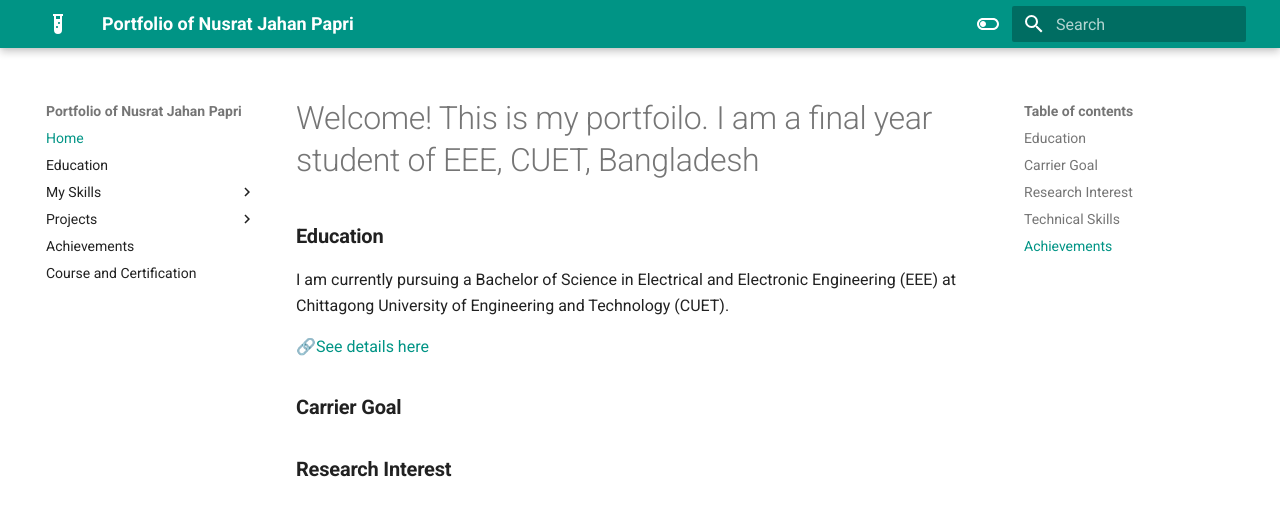
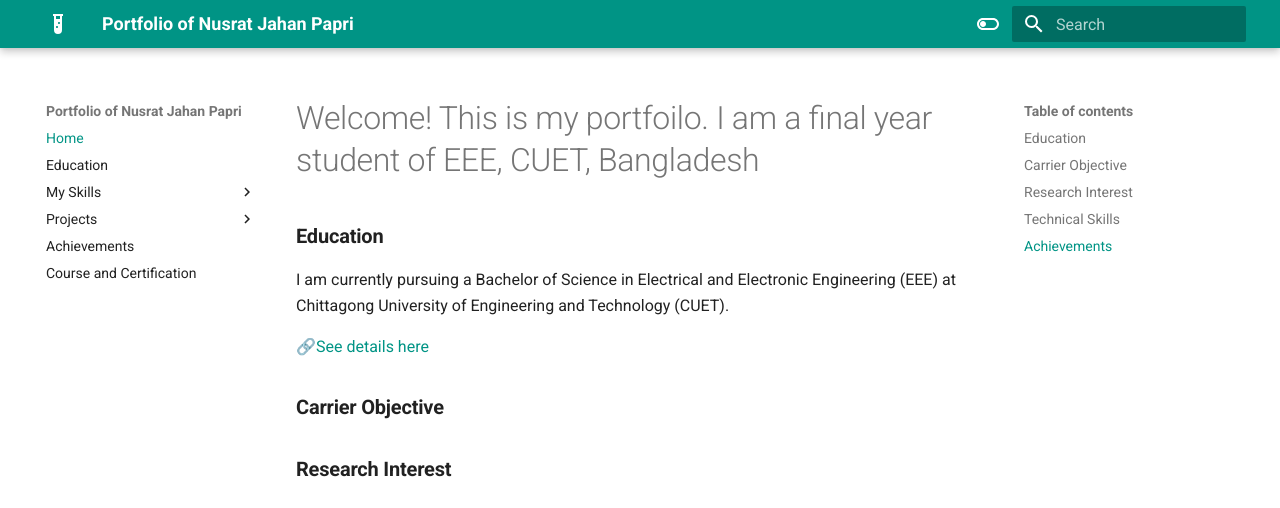
Before and after one commit to Nusrat008/papri-portfolio, an MkDocs documentation site: the page built from docs/index.md, in a window 1280 px wide and 1371 px high. Shown: the top 508 px of the window. Built offline with MkDocs 1.6.1 and Material for MkDocs 9.7.7, drawn with Linux system fonts in a browser that asks for light colours.

Commit message:
updated index

```diff
--- a/docs/index.md
+++ b/docs/index.md
@@ -6,7 +6,7 @@
 I am currently pursuing a Bachelor of Science in Electrical and Electronic Engineering (EEE) at Chittagong University of Engineering and Technology (CUET).
 
    🔗[See details here](https://nusrat008.github.io/Portfolio/Education)
-### **Carrier Goal**
+### **Carrier Objective**
 
 
 
```
